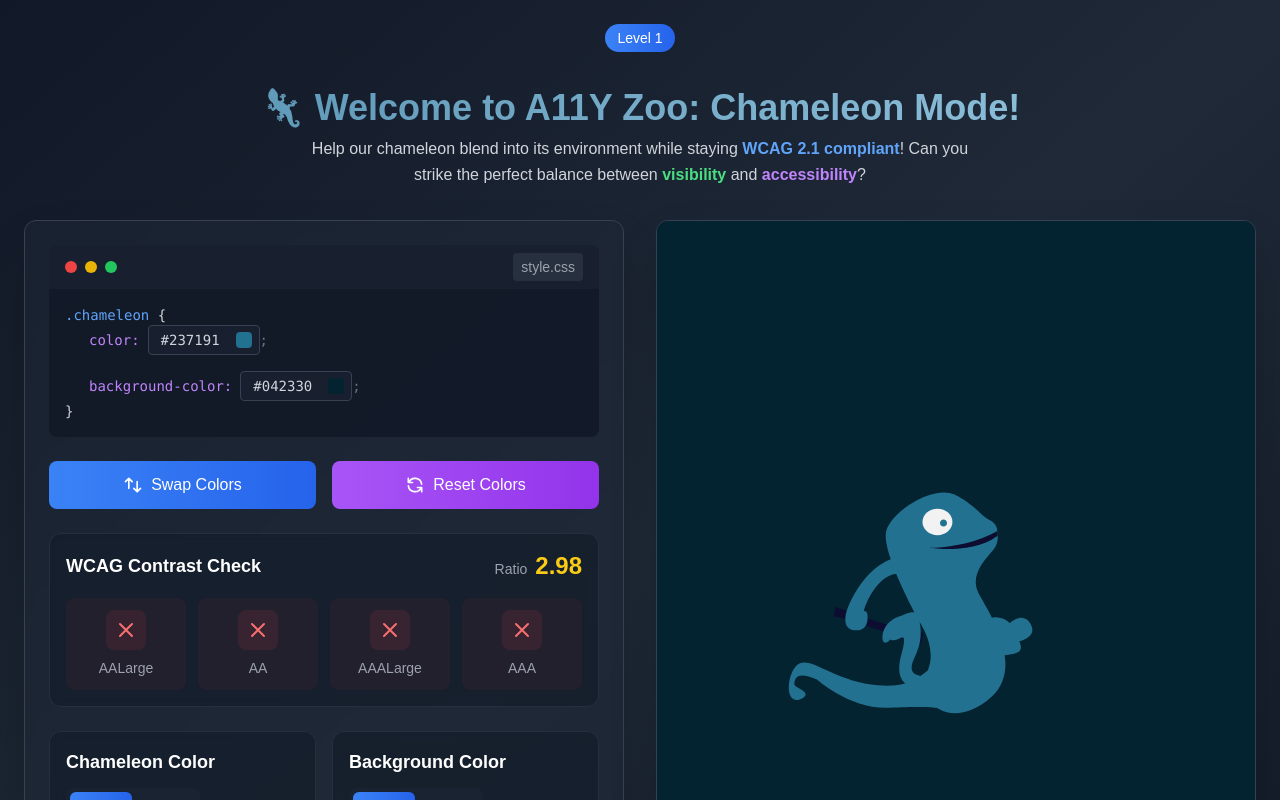
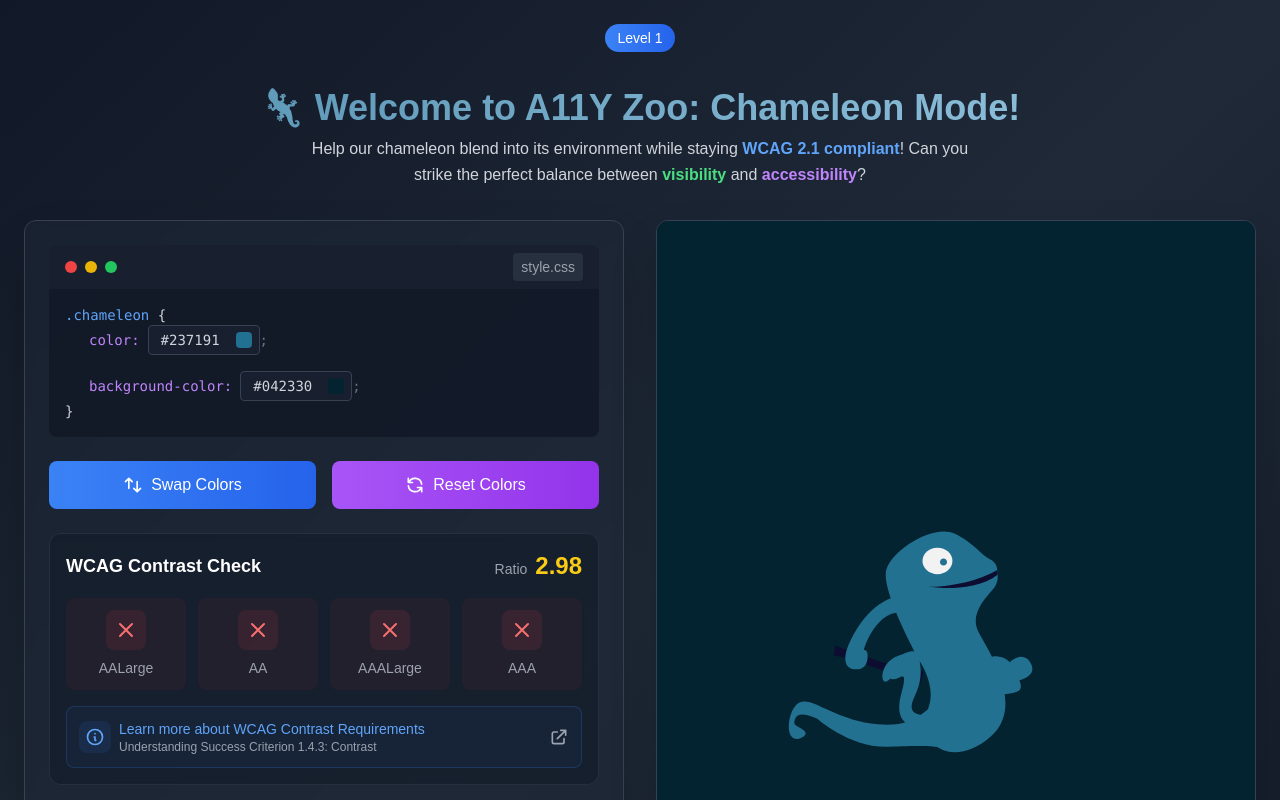
Before and after one commit to laiyumi/Civic-Hack, a Next.js app in the folder civic-hack/: page /chameleon in a window 1280 px wide. Shown: the top 800 px of the page. Built offline with nearby package versions, Linux system fonts and the light colour scheme.

Commit message:
Add link to wcag website

```diff
--- a/civic-hack/src/components/chameleon/ContrastBadge.jsx
+++ b/civic-hack/src/components/chameleon/ContrastBadge.jsx
@@ -46,6 +46,52 @@
           </div>
         ))}
       </div>
+
+      <a
+        href="https://www.w3.org/TR/WCAG22/#contrast-minimum"
+        target="_blank"
+        rel="noopener noreferrer"
+        className="mt-4 flex items-center gap-2 p-3 rounded-lg bg-blue-500/5 hover:bg-blue-500/10
+          transition-all duration-300 group border border-blue-500/20 hover:border-blue-500/30"
+      >
+        <div className="w-8 h-8 rounded-lg bg-blue-500/10 text-blue-400
+          flex items-center justify-center group-hover:bg-blue-500/20">
+          <svg
+            className="w-5 h-5"
+            fill="none"
+            stroke="currentColor"
+            viewBox="0 0 24 24"
+          >
+            <path
+              strokeLinecap="round"
+              strokeLinejoin="round"
+              strokeWidth={2}
+              d="M13 16h-1v-4h-1m1-4h.01M21 12a9 9 0 11-18 0 9 9 0 0118 0z"
+            />
+          </svg>
+        </div>
+        <div className="flex-1">
+          <p className="text-sm font-medium text-blue-400 group-hover:text-blue-300">
+            Learn more about WCAG Contrast Requirements
+          </p>
+          <p className="text-xs text-gray-400">
+            Understanding Success Criterion 1.4.3: Contrast
+          </p>
+        </div>
+        <svg
+          className="w-5 h-5 text-gray-400 group-hover:text-blue-400 transition-colors duration-300"
+          fill="none"
+          stroke="currentColor"
+          viewBox="0 0 24 24"
+        >
+          <path
+            strokeLinecap="round"
+            strokeLinejoin="round"
+            strokeWidth={2}
+            d="M10 6H6a2 2 0 00-2 2v10a2 2 0 002 2h10a2 2 0 002-2v-4M14 4h6m0 0v6m0-6L10 14"
+          />
+        </svg>
+      </a>
     </div>
   );
 }
```
